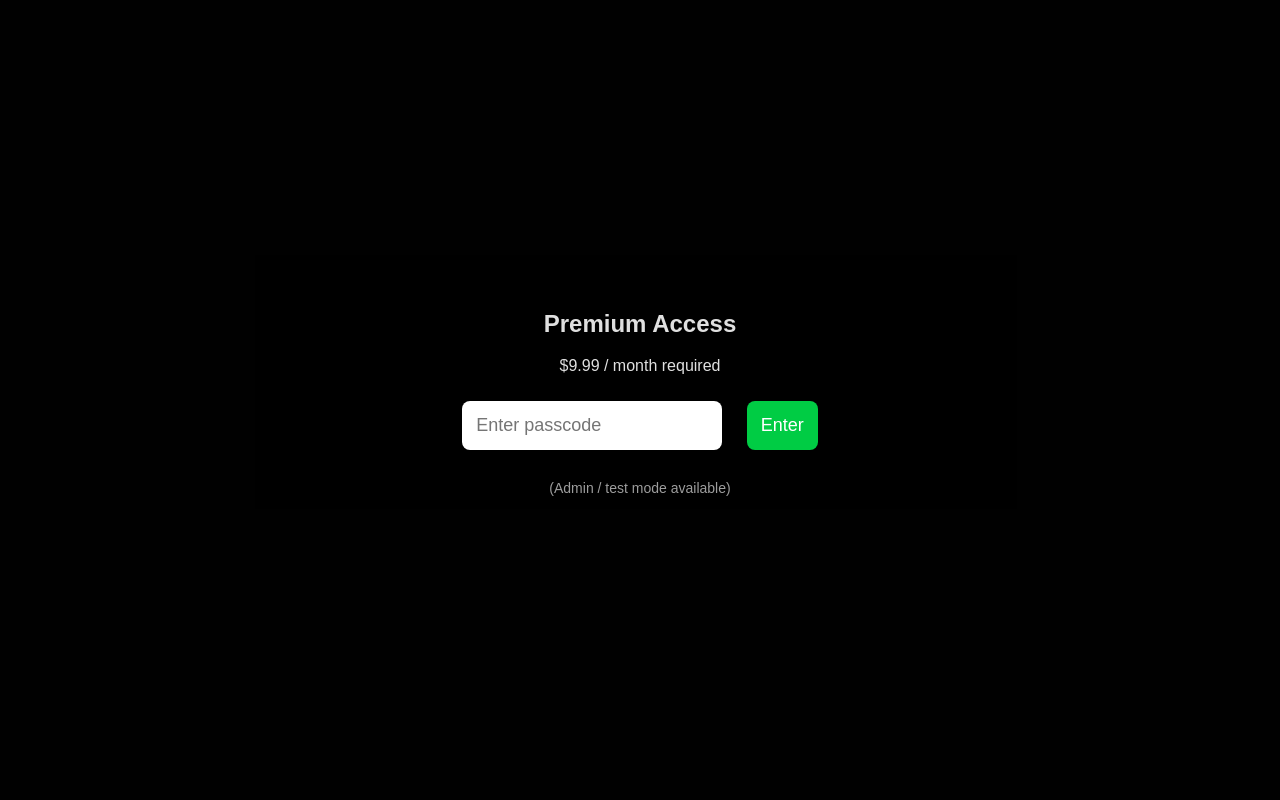
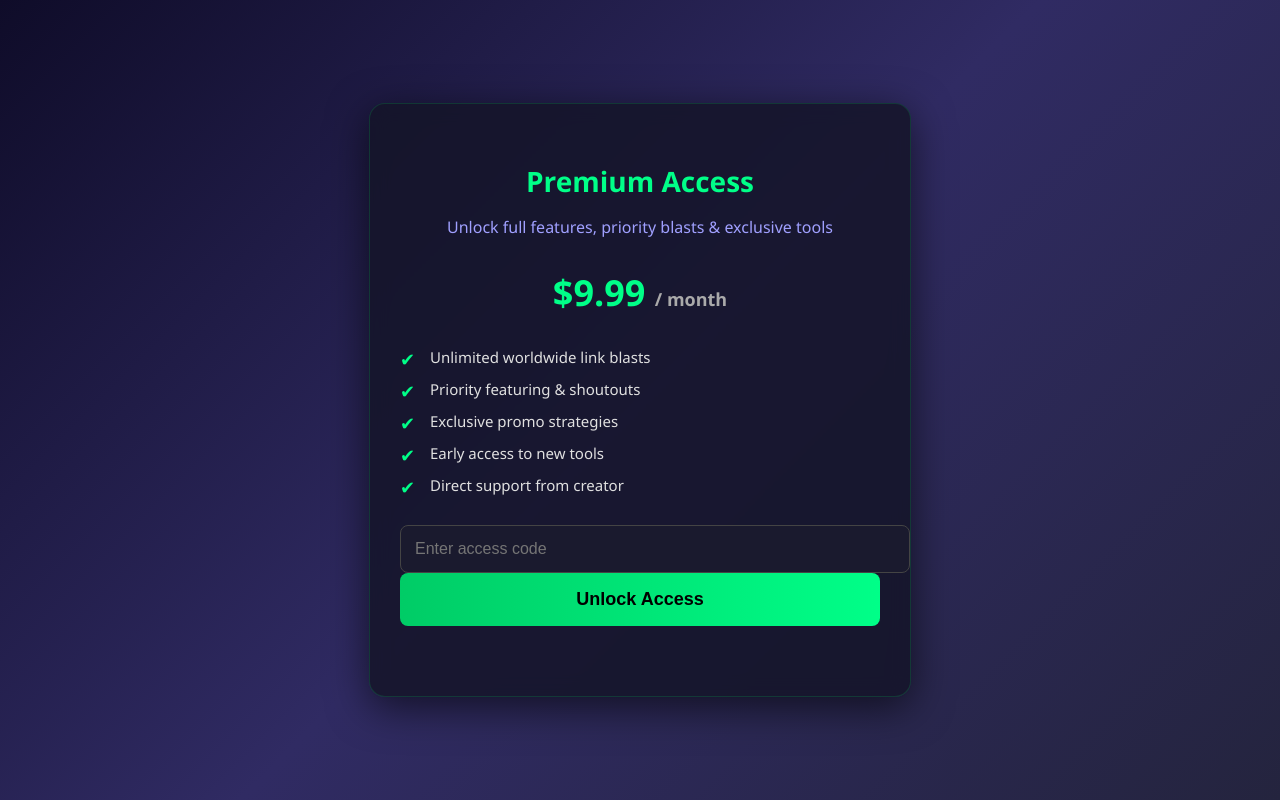
Before and after one commit to PoweredByGoogle/crypto-bot-, a plain HTML site: page index.html in a window 1280 px wide. Drawn offline with Linux system fonts and the light colour scheme.

Commit message:
Update index.html

```diff
--- a/index.html
+++ b/index.html
@@ -3,89 +3,196 @@
 <head>
   <meta charset="UTF-8" />
   <meta name="viewport" content="width=device-width, initial-scale=1.0"/>
-  <title>Your Site</title>
+  <title>Premium Access - Link Blast Pro</title>
   <style>
     body {
-      font-family: Arial, sans-serif;
-      background: #0a0a0a;
+      margin: 0;
+      font-family: 'Segoe UI', Arial, sans-serif;
+      background: linear-gradient(135deg, #0f0c29, #302b63, #24243e);
       color: #e0e0e0;
-      margin: 0;
-      padding: 20px;
-      text-align: center;
-    }
-    #paywall {
-      position: fixed;
-      inset: 0;
-      background: rgba(0,0,0,0.95);
+      min-height: 100vh;
       display: flex;
       align-items: center;
       justify-content: center;
-      z-index: 9999;
     }
-    #content { display: none; }
-    input, button {
+    .container {
+      background: rgba(20, 20, 40, 0.85);
+      backdrop-filter: blur(10px);
+      border-radius: 16px;
+      padding: 40px 30px;
+      max-width: 480px;
+      width: 90%;
+      box-shadow: 0 10px 40px rgba(0,0,0,0.6);
+      text-align: center;
+      border: 1px solid rgba(0, 255, 100, 0.15);
+    }
+    h1 {
+      color: #00ff88;
+      margin-bottom: 8px;
+      font-size: 28px;
+    }
+    p.subtitle {
+      color: #a0a0ff;
+      margin-bottom: 30px;
+      font-size: 16px;
+    }
+    .price {
+      font-size: 36px;
+      font-weight: bold;
+      color: #00ff88;
+      margin: 20px 0;
+    }
+    .price small {
+      font-size: 18px;
+      color: #aaa;
+    }
+    .features {
+      list-style: none;
+      padding: 0;
+      margin: 30px 0;
+      text-align: left;
+    }
+    .features li {
+      margin: 12px 0;
+      font-size: 15px;
+      position: relative;
+      padding-left: 30px;
+    }
+    .features li:before {
+      content: "✔";
+      color: #00ff88;
+      position: absolute;
+      left: 0;
+      font-size: 18px;
+    }
+    .input-group {
+      margin: 30px 0;
+    }
+    input[type="password"] {
+      width: 100%;
       padding: 14px;
-      font-size: 18px;
-      margin: 10px;
+      font-size: 16px;
+      border: 1px solid #444;
       border-radius: 8px;
-      border: none;
+      background: #1a1a2e;
+      color: white;
+      outline: none;
+    }
+    input[type="password"]:focus {
+      border-color: #00ff88;
+      box-shadow: 0 0 8px rgba(0,255,136,0.3);
     }
     button {
-      background: #00cc44;
-      color: white;
+      width: 100%;
+      padding: 16px;
+      font-size: 18px;
+      font-weight: bold;
+      background: linear-gradient(90deg, #00cc66, #00ff88);
+      color: black;
+      border: none;
+      border-radius: 8px;
       cursor: pointer;
+      transition: all 0.2s;
+    }
+    button:hover {
+      transform: translateY(-2px);
+      box-shadow: 0 8px 20px rgba(0,255,136,0.4);
+    }
+    #content {
+      display: none;
+      padding: 30px;
+      background: rgba(20,20,40,0.9);
+      border-radius: 16px;
+      max-width: 600px;
+      margin: 20px auto;
+    }
+    .wallet {
+      background: #1a1a2e;
+      padding: 15px;
+      margin: 15px 0;
+      border-radius: 10px;
+      word-break: break-all;
+    }
+    .back-link {
+      margin-top: 40px;
+      font-size: 15px;
+    }
+    .back-link a {
+      color: #00ff88;
+      text-decoration: none;
     }
   </style>
 </head>
 <body>
 
-<!-- This is shown to everyone until passcode is correct -->
-<div id="paywall">
-  <div>
-    <h2>Premium Access</h2>
-    <p>$9.99 / month required</p>
-    <input type="password" id="pass" placeholder="Enter passcode" autocomplete="off"/>
-    <button onclick="checkPass()">Enter</button>
-    <p style="font-size:14px; margin-top:20px; opacity:0.7;">
-      (Admin / test mode available)
-    </p>
+<div class="container" id="paywall">
+  <h1>Premium Access</h1>
+  <p class="subtitle">Unlock full features, priority blasts & exclusive tools</p>
+
+  <div class="price">
+    $9.99 <small>/ month</small>
+  </div>
+
+  <ul class="features">
+    <li>Unlimited worldwide link blasts</li>
+    <li>Priority featuring & shoutouts</li>
+    <li>Exclusive promo strategies</li>
+    <li>Early access to new tools</li>
+    <li>Direct support from creator</li>
+  </ul>
+
+  <div class="input-group">
+    <input type="password" id="passcode" placeholder="Enter access code" autocomplete="off"/>
+    <button onclick="unlock()">Unlock Access</button>
   </div>
 </div>
 
-<!-- This is the real content – hidden until passcode is correct -->
+<!-- Hidden real content -->
 <div id="content">
-  <h1>Welcome to the site!</h1>
-  <p>You are now inside. This is where your real page content goes.</p>
-  <p>Put your link blaster form, wallets, tools, or anything else here.</p>
+  <h1>Welcome, Admin</h1>
+  <p>You bypassed the paywall successfully.</p>
 
-  <!-- Example wallet display -->
-  <h2>Your Wallets</h2>
-  <p>Ethereum: <code>0x7fd0d4addbee109ef76b12adbae72ec2b56312f1</code></p>
-  <p>Bitcoin: <code>bc1qp5xzq2aa4mz3qejp42wqvaandtgc4qguppz9cj</code></p>
-  <p>Solana: <code>7S8x4rVmAuazq8iMHHwb3T1cMCv5wXnUxiRjwgyYGh5i</code></p>
-  <p>Dogecoin: <code>D8BB6wcA4pYkvCBrT5ma4tdxavsKJwxmwz</code></p>
+  <h2>Your Wallets (Robinhood Compatible)</h2>
+  <div class="wallet">
+    <strong>Ethereum:</strong><br>
+    0x7fd0d4addbee109ef76b12adbae72ec2b56312f1
+  </div>
+  <div class="wallet">
+    <strong>Bitcoin:</strong><br>
+    bc1qp5xzq2aa4mz3qejp42wqvaandtgc4qguppz9cj
+  </div>
+  <div class="wallet">
+    <strong>Solana:</strong><br>
+    7S8x4rVmAuazq8iMHHwb3T1cMCv5wXnUxiRjwgyYGh5i
+  </div>
+  <div class="wallet">
+    <strong>Dogecoin:</strong><br>
+    D8BB6wcA4pYkvCBrT5ma4tdxavsKJwxmwz
+  </div>
 
-  <!-- Add your original blast form here -->
+  <p class="back-link">
+    ← <a href="https://ygoogle.github.io">Back to Main Tool</a>
+  </p>
 </div>
 
 <script>
-  const ADMIN_CODE = "Vault*Secure_Hunter%99";
+  const SECRET_CODE = "Vault*Secure_Hunter%99";
 
-  function checkPass() {
-    const input = document.getElementById("pass").value.trim();
-    if (input === ADMIN_CODE) {
+  function unlock() {
+    const input = document.getElementById("passcode").value.trim();
+    if (input === SECRET_CODE) {
       document.getElementById("paywall").style.display = "none";
       document.getElementById("content").style.display = "block";
-      // Optional: remember for 24h so you don't have to enter every time
-      localStorage.setItem("admin_access", Date.now());
+      // Remember for 24 hours
+      localStorage.setItem("unlocked", Date.now());
     } else {
-      alert("Incorrect passcode.");
+      alert("Incorrect code. Try again.");
     }
   }
 
-  // Auto-login if already entered in last 24 hours
-  const lastAccess = localStorage.getItem("admin_access");
-  if (lastAccess && Date.now() - Number(lastAccess) < 24 * 60 * 60 * 1000) {
+  // Auto-unlock if already entered recently
+  const lastUnlock = localStorage.getItem("unlocked");
+  if (lastUnlock && Date.now() - Number(lastUnlock) < 24 * 60 * 60 * 1000) {
     document.getElementById("paywall").style.display = "none";
     document.getElementById("content").style.display = "block";
   }
```
